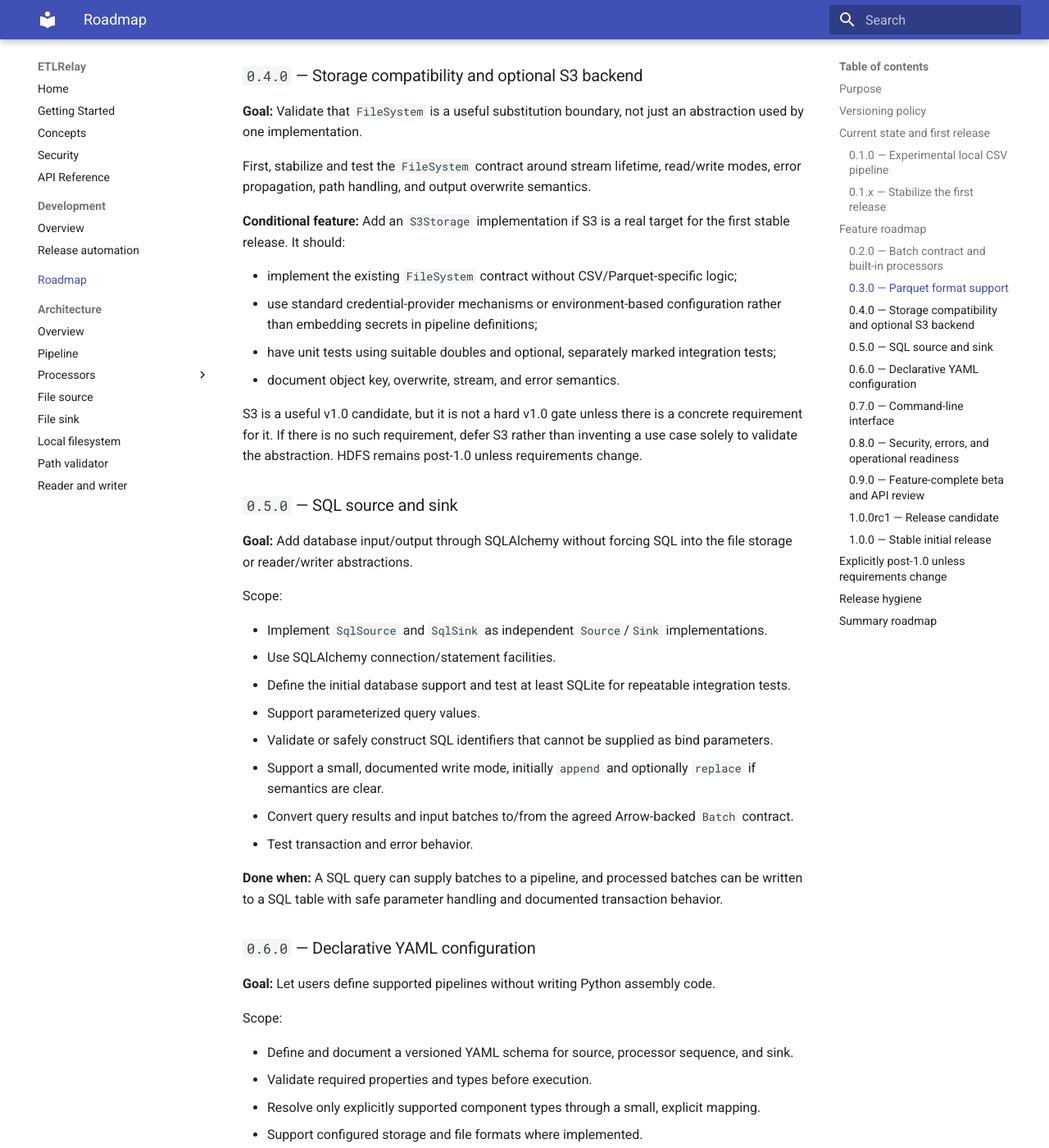
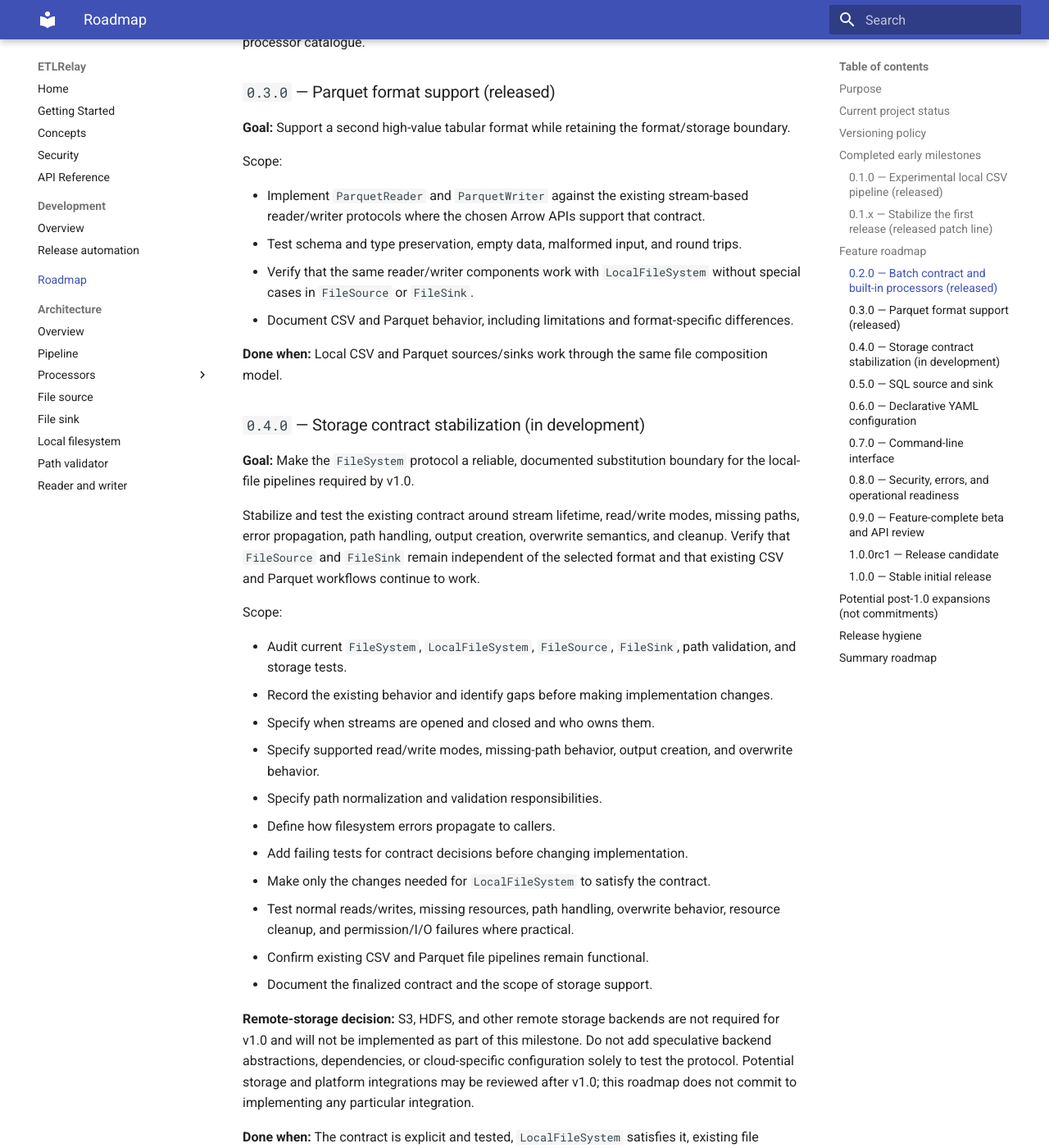
Before and after one commit to apaquette/ETLRelay, an MkDocs documentation site: the page built from docs/roadmap.md, in a window 1280 px wide and 1400 px high, scrolled down 3356 px. Shown: the whole window at 82% size. Built offline with MkDocs 1.6.1 and Material for MkDocs 9.7.7, drawn with Linux system fonts in a browser that asks for light colours; the version menu is left out; some of the changed text lies outside the part shown.

Commit message:
docs: update roadmap

```diff
--- a/docs/roadmap.md
+++ b/docs/roadmap.md
@@ -7,6 +7,19 @@
 The target for `1.0.0` is a lightweight, synchronous, batch-oriented ETL framework that can read from local files or SQL, apply a small set of transformations, and write to local files or SQL. File storage and serialization remain separate concerns. YAML configuration and a small CLI make pipelines usable without writing Python for every job.
 
 The roadmap is feature-led, not date-led. A version should be released when its acceptance criteria are met; the version numbers are proposed milestones, not a promise to publish every milestone on a fixed schedule.
+
+## Current project status
+
+| Status | Version | Milestone |
+|---|---|---|
+| Released | `0.1.0` | Experimental local CSV pipeline |
+| Released | `0.1.x` | Stabilization and compatible fixes |
+| Released | `0.2.0` | Batch contract and built-in processors |
+| Released | `0.3.0` | Parquet format support |
+| In development | `0.4.0` | Storage contract stabilization |
+| Planned | `0.5.0` onward | SQL, YAML configuration, CLI, and v1.0 readiness milestones |
+
+The latest released milestone is `0.3.0`. Current development is focused on `0.4.0`, which stabilizes the existing filesystem contract without adding a remote-storage backend. Later milestones describe intended scope and may be revised as implementation and testing clarify dependencies.
 
 ## Versioning policy
 
@@ -19,13 +32,13 @@
 - Never replace or modify an already-published release. Publish a new version instead.
 - Use a release candidate such as `1.0.0rc1` only when the intended `1.0.0` feature set is complete and the remaining work is validation and defect correction.
 
-## Current state and first release
+## Completed early milestones
 
-### `0.1.0` — Experimental local CSV pipeline
+### `0.1.0` — Experimental local CSV pipeline (released)
 
-**Goal:** Publish the first usable development release of the current implementation, once release checks are green.
+**Outcome:** Published the initial experimental local CSV pipeline. This release established the initial file-to-file execution path; it did not promise API stability.
 
-Expected scope:
+The original release scope covered:
 
 - `Batch` backed by an Apache Arrow table.
 - `Source`, `Processor`, and `Sink` protocols.
@@ -38,23 +51,21 @@
 - Unit, integration, and functional tests for the local CSV path.
 - Architecture and usage documentation that matches the actual implementation.
 
-This is an experimental release, not a promise of API stability. The `0.1.0` milestone is complete when a real local CSV input can pass through a pipeline and be written to a real CSV output, the edge cases covered by the tests are settled, and the package can be built and installed outside the development checkout.
+The original release checks are preserved below as historical reference, not as open tasks for the current milestone.
 
-**Release gate:**
+**Original release checks:**
 
-- [ ] Full test suite passes.
-- [ ] Ruff lint and format checks pass.
-- [ ] Pyright passes at the project's configured level.
-- [ ] A source distribution and wheel build successfully.
-- [ ] Install the built wheel in a clean environment and run a small import/usage smoke test.
-- [ ] README contains accurate installation instructions and one working example.
-- [ ] Project metadata, licence, package contents, and supported Python version are correct.
-- [ ] Release notes explain that the API may change before `1.0.0`.
-- [ ] Create a Git tag for the release and retain the built artifacts.
+- Full test suite, Ruff lint/format, and configured Pyright checks.
+- Successful source distribution and wheel builds.
+- Clean-environment installation and import/usage smoke test.
+- Accurate README instructions and example.
+- Correct project metadata, licence, package contents, and supported Python version.
+- Release notes describing pre-`1.0.0` API evolution.
+- Git tag and retained release artifacts.
 
-Recommended build check: `uv build`. The Python Packaging User Guide describes building source and wheel distributions and supports using TestPyPI to rehearse a publication before the real release: [Building and Publishing](https://packaging.python.org/en/latest/guides/section-build-and-publish/).
+For future releases, `uv build` is the recommended package-build check. The Python Packaging User Guide describes building source and wheel distributions and supports using TestPyPI to rehearse publication: [Building and Publishing](https://packaging.python.org/en/latest/guides/section-build-and-publish/).
 
-### `0.1.x` — Stabilize the first release
+### `0.1.x` — Stabilize the first release (released patch line)
 
 **Goal:** Correct defects found during initial use without expanding the feature set unnecessarily.
 
@@ -68,7 +79,7 @@
 
 ## Feature roadmap
 
-### `0.2.0` — Batch contract and built-in processors
+### `0.2.0` — Batch contract and built-in processors (released)
 
 **Goal:** Make ETLRelay useful for more than an untransformed file copy.
 
@@ -87,7 +98,7 @@
 
 **Not in scope:** A general-purpose expression language, user-supplied code evaluation, or a large processor catalogue.
 
-### `0.3.0` — Parquet format support
+### `0.3.0` — Parquet format support (released)
 
 **Goal:** Support a second high-value tabular format while retaining the format/storage boundary.
 
@@ -100,20 +111,29 @@
 
 **Done when:** Local CSV and Parquet sources/sinks work through the same file composition model.
 
-### `0.4.0` — Storage compatibility and optional S3 backend
+### `0.4.0` — Storage contract stabilization (in development)
 
-**Goal:** Validate that `FileSystem` is a useful substitution boundary, not just an abstraction used by one implementation.
+**Goal:** Make the `FileSystem` protocol a reliable, documented substitution boundary for the local-file pipelines required by v1.0.
 
-First, stabilize and test the `FileSystem` contract around stream lifetime, read/write modes, error propagation, path handling, and output overwrite semantics.
+Stabilize and test the existing contract around stream lifetime, read/write modes, missing paths, error propagation, path handling, output creation, overwrite semantics, and cleanup. Verify that `FileSource` and `FileSink` remain independent of the selected format and that existing CSV and Parquet workflows continue to work.
 
-**Conditional feature:** Add an `S3Storage` implementation if S3 is a real target for the first stable release. It should:
+Scope:
 
-- implement the existing `FileSystem` contract without CSV/Parquet-specific logic;
-- use standard credential-provider mechanisms or environment-based configuration rather than embedding secrets in pipeline definitions;
-- have unit tests using suitable doubles and optional, separately marked integration tests;
-- document object key, overwrite, stream, and error semantics.
+- Audit current `FileSystem`, `LocalFileSystem`, `FileSource`, `FileSink`, path validation, and storage tests.
+- Record the existing behavior and identify gaps before making implementation changes.
+- Specify when streams are opened and closed and who owns them.
+- Specify supported read/write modes, missing-path behavior, output creation, and overwrite behavior.
+- Specify path normalization and validation responsibilities.
+- Define how filesystem errors propagate to callers.
+- Add failing tests for contract decisions before changing implementation.
+- Make only the changes needed for `LocalFileSystem` to satisfy the contract.
+- Test normal reads/writes, missing resources, path handling, overwrite behavior, resource cleanup, and permission/I/O failures where practical.
+- Confirm existing CSV and Parquet file pipelines remain functional.
+- Document the finalized contract and the scope of storage support.
 
-S3 is a useful v1.0 candidate, but it is not a hard v1.0 gate unless there is a concrete requirement for it. If there is no such requirement, defer S3 rather than inventing a use case solely to validate the abstraction. HDFS remains post-1.0 unless requirements change.
+**Remote-storage decision:** S3, HDFS, and other remote storage backends are not required for v1.0 and will not be implemented as part of this milestone. Do not add speculative backend abstractions, dependencies, or cloud-specific configuration solely to test the protocol. Potential storage and platform integrations may be reviewed after v1.0; this roadmap does not commit to implementing any particular integration.
+
+**Done when:** The contract is explicit and tested, `LocalFileSystem` satisfies it, existing file pipelines remain functional, and remote storage is explicitly documented as outside the v1.0 scope.
 
 ### `0.5.0` — SQL source and sink
 
@@ -194,7 +214,7 @@
 
 - Feature freeze.
 - Review public names, constructors, protocol signatures, configuration schema, CLI behavior, and documented exceptions.
-- Test full pipelines across supported combinations: local CSV, local Parquet, SQL input/output, and S3 only if it has been included in the supported feature set.
+- Test full pipelines across supported combinations: local CSV, local Parquet, and SQL input/output.
 - Test empty inputs, empty batches, schema mismatches, malformed data, inaccessible resources, processor failures, sink failures, and stream cleanup.
 - Test a clean install on each supported Python version/platform combination the project claims to support.
 - Complete README, quick start, examples, API reference, configuration reference, security notes, contribution instructions, and release notes.
@@ -220,18 +240,22 @@
 
 The stable API, supported Python versions, supported input/output formats, configuration schema, CLI contract, and compatibility policy must be documented. Breaking changes to the public API after `1.0.0` should follow the project's published versioning policy.
 
-## Explicitly post-1.0 unless requirements change
+## Potential post-1.0 expansions (not commitments)
 
-- HDFS support.
-- Excel support.
-- Generic API source/sink framework.
-- Scheduling and recurring execution.
-- Retries, distributed processing, concurrency, and orchestration services.
-- Web UI, job queue, monitoring server, and data catalog/lineage system.
-- Large plugin registries or dynamic extension frameworks.
-- Large processor libraries or a general-purpose expression language.
+The initial stable release intentionally focuses on config-driven execution of pipelines using local files and SQL. Additional integrations and capabilities may be considered after `1.0.0`, based on use cases, maintenance cost, compatibility with the existing architecture, and available development effort.
 
-These are not necessary to establish the initial stable ETL product. Revisit them only when a concrete use case justifies the additional maintenance burden.
+Potential areas for future review include, but are not limited to:
+
+- Remote and distributed storage, including S3 and HDFS.
+- Additional database, data-warehouse, and analytical-platform integrations, potentially including Snowflake and Hive.
+- Excel and other file formats.
+- Generic API source/sink implementations.
+- Scheduling, retries, distributed processing, concurrency, and orchestration services.
+- Web UI, job queue, monitoring server, and data catalog/lineage systems.
+- Expanded custom-component loading or plugin mechanisms.
+- Larger processor libraries or a general-purpose expression language.
+
+These examples describe areas that may be evaluated, not features promised for a particular release. After v1.0.0, review candidate enhancements as a separate roadmap decision: identify concrete use cases, define acceptance criteria, estimate implementation and maintenance costs, and determine priority and sequencing. Do not assume that every listed integration will be implemented.
 
 ## Release hygiene
 
@@ -244,23 +268,23 @@
 - Ensure the version in package metadata matches the Git tag.
 - Test publication through TestPyPI when useful, then publish the actual release artifact.
 
-PyPI distribution names are distinct from import package names and need to be checked before first publication. The exact `etlrelay` project URL did not return a project page in the web check performed for this roadmap, but similarly named projects exist, including [`pyetlrelay`](https://pypi.org/project/pyetlrelay/), [`etlrelay-sdk`](https://pypi.org/project/etlrelay-sdk/), and [`etlrelay-io`](https://pypi.org/project/etlrelay-io/). Confirm the distribution name is available and appropriate immediately before publishing; do not assume it is reserved for this project.
+The `etlrelay` distribution has already been published to PyPI; see the [ETLRelay project page](https://pypi.org/project/etlrelay/). Before each release, verify that package metadata, the built wheel and source distribution, the Git tag, and the release notes all identify the intended version. Revisit distribution-name availability only if the project proposes changing its published package name.
 
 ## Summary roadmap
 
-| Version | Milestone | Release outcome |
-|---|---|---|
-| `0.1.0` | Experimental local CSV pipeline | Current pipeline can be built, installed, tested, and run end to end |
-| `0.1.x` | Stabilization | Compatible fixes and documentation improvements |
-| `0.2.0` | Batch contract and processors | Basic useful transformations |
-| `0.3.0` | Parquet | CSV and Parquet through shared reader/writer interfaces |
-| `0.4.0` | Storage compatibility; optional S3 | Validate storage substitution and add S3 only if justified |
-| `0.5.0` | SQL source/sink | Tested database input/output |
-| `0.6.0` | YAML | Validated declarative pipelines |
-| `0.7.0` | CLI | Validate and run pipelines from a shell |
-| `0.8.0` | Security and operational readiness | Security review, errors/logging, installation and CI gates |
-| `0.9.0` | Feature-complete beta | Feature freeze and full API review |
-| `1.0.0rc1` | Release candidate | Final validation and feedback |
-| `1.0.0` | Stable release | Documented, usable, tested initial ETL product |
+| Version | Status | Milestone | Release outcome |
+|---|---|---|---|
+| `0.1.0` | Released | Experimental local CSV pipeline | Initial local CSV pipeline published |
+| `0.1.x` | Released | Stabilization | Compatible fixes and documentation improvements |
+| `0.2.0` | Released | Batch contract and processors | Basic useful transformations |
+| `0.3.0` | Released | Parquet | CSV and Parquet through shared reader/writer interfaces |
+| `0.4.0` | In development | Storage contract stabilization | Define and test filesystem behavior; no remote-storage implementation |
+| `0.5.0` | Planned | SQL source/sink | Tested database input/output |
+| `0.6.0` | Planned | YAML | Validated declarative pipelines |
+| `0.7.0` | Planned | CLI | Validate and run pipelines from a shell |
+| `0.8.0` | Planned | Security and operational readiness | Security review, errors/logging, installation and CI gates |
+| `0.9.0` | Planned | Feature-complete beta | Feature freeze and full API review |
+| `1.0.0rc1` | Planned | Release candidate | Final validation and feedback |
+| `1.0.0` | Planned | Stable release | Documented, usable, tested config-driven ETL product |
 
-The version numbers and ordering can be adjusted if implementation reveals a dependency or real user requirement that changes priorities. Keep the principle constant: each release should deliver a coherent, tested increment, and the 1.0 milestone should mark API stability rather than feature abundance.
+The version numbers and ordering can be adjusted if implementation reveals a dependency or real user requirement that changes priorities. Keep the principle constant: each release should deliver a coherent, tested increment, and the `1.0.0` milestone should mark API stability rather than feature abundance.
```
